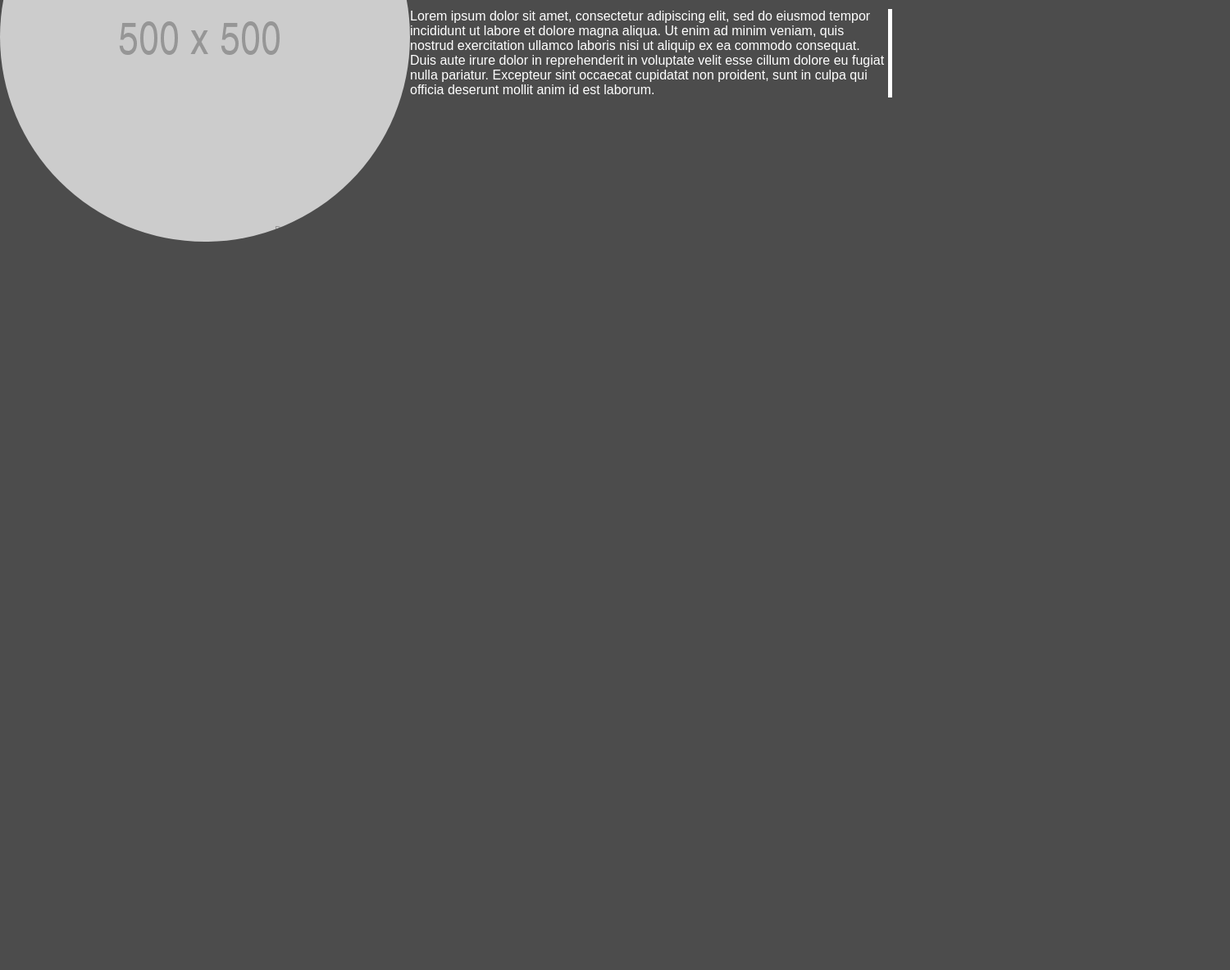
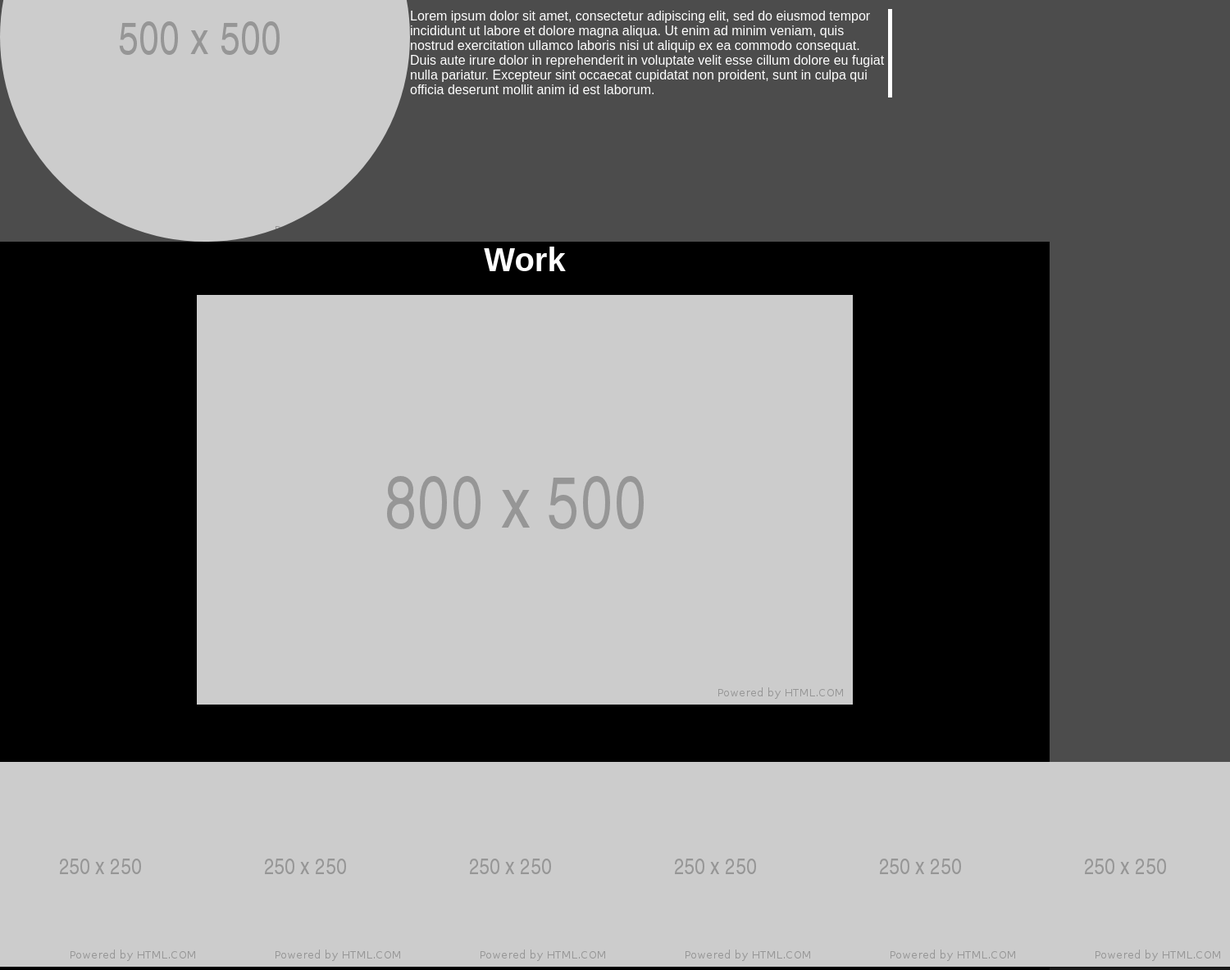
Before and after one commit to GoCharlesYes/Professional-Portfolio-HTML-CSS, a plain HTML site: page index.html in a window 1280 px wide. Shown: the part 1272-2456 px from the top of the page at 82% size, 1500 px wide, since content can reach past the window. Before the commit the page ends 1567 px from the top, so only its background shows below. Drawn offline with Linux system fonts and the light colour scheme.

Commit message:
added html and css for portfolio section

```diff
--- a/assets/css/style.css
+++ b/assets/css/style.css
@@ -150,3 +150,38 @@ html {
     border-right: 5px solid var(--secondarycolor);
     color: var(--secondarycolor);
 }
+
+/* My Work Section */
+.portfolio-large {
+    background-color: var(--maincolor);
+    color: var(--secondarycolor);
+}
+
+.portfolio-small {
+    display: flex;
+    justify-content: space-between;
+}
+
+.portfolio-item {
+    background: var(--maincolor);
+}
+
+.portfolio-main {
+    display: flex;
+    justify-content: center;
+    margin-bottom: 70px;
+}
+
+.portfolio-img {
+    transition: transform 800ms cubic-bezier(0.5, 0, 0.5, 1),
+    opacity 250ms linear;
+}
+
+.portfolio-img:hover {
+    transform: scale(1.2);
+    opacity: 0.9;
+}
+
+.my-work {
+    background-color: black;
+}
--- a/index.html
+++ b/index.html
@@ -19,7 +19,7 @@
                 <!-- Creating clickable links for scroll function later -->
                 <ul>
                     <li> <a href="#home">Home</a></li>
-                    <li> <a href="#face-phold">About</a></li>
+                    <li> <a href="#about-me">About</a></li>
                     <li> <a href="#work">Work</a></li>
                     <li> <a href="#contact">Contact</a></li>
                     <li> <a href="#resume">Resume</a></li>
@@ -33,13 +33,13 @@
                 <div class="textnbutton">
                     <h1 class="mainpageheader">Professional Portfolio <br>Charles Go</h1>
                     <button class="button">
-                        <a href="#face-phold">ABOUT ME</a>
+                        <a href="#about-me">ABOUT ME</a>
                     </button>
                 </div>
             </section>
 
             <!-- About Section -->
-            <section class="about">
+            <section class="about" id="about-me">
                 <h1 class="body-headers">About Me</h1>
                 <div id="face-phold">
                     <img src="./assets/images/ph500.png" alt="placeholder image with 500x500px dimensions">
@@ -61,6 +61,46 @@
                     </div>
                 </div>
             </section>
+
+            <!-- Portfolio Section -->
+            <section class="my-work" id="work">
+
+                <!-- Using placeholders for now until I get more projects completed -->
+                <div class="portfolio-large">
+                    <h1 class="body-headers">Work</h1>
+                    <a href="#" class="portfolio-main">
+                        <img src="./assets/images/800x500.png" alt="placeholder image with 800x500px dimensions" class="portfolio-img ">
+                    </a>
+                </div>
+
+                <div class="portfolio-small">
+                <a href="#" class="portfolio-item">
+                        <img src="./assets/images/250x250.png" alt="placeholder image with 250x250px dimensions" class="portfolio-img">
+                    </a>
+
+                    <a href="#" class="portfolio-item">
+                        <img src="./assets/images/250x250.png" alt="placeholder image with 250x250px dimensions" class="portfolio-img">
+                    </a>
+
+                    <a href="#" class="portfolio-item">
+                        <img src="./assets/images/250x250.png" alt="placeholder image with 250x250px dimensions" class="portfolio-img">
+                    </a>
+
+                    <a href="#" class="portfolio-item">
+                        <img src="./assets/images/250x250.png" alt="placeholder image with 250x250px dimensions" class="portfolio-img">
+                    </a>
+
+                    <a href="#" class="portfolio-item">
+                        <img src="./assets/images/250x250.png" alt="placeholder image with 250x250px dimensions" class="portfolio-img">
+                    </a>
+
+                    <a href="#" class="portfolio-item">
+                        <img src="./assets/images/250x250.png" alt="placeholder image with 250x250px dimensions" class="portfolio-img">
+                    </a>
+                </div>
+
+
+            </section>
         </main>
     </body>
 </html>
```
Also changed, not shown: assets/images/250x250.png (added), assets/images/500x300.png (added), assets/images/800x500.png (added).
